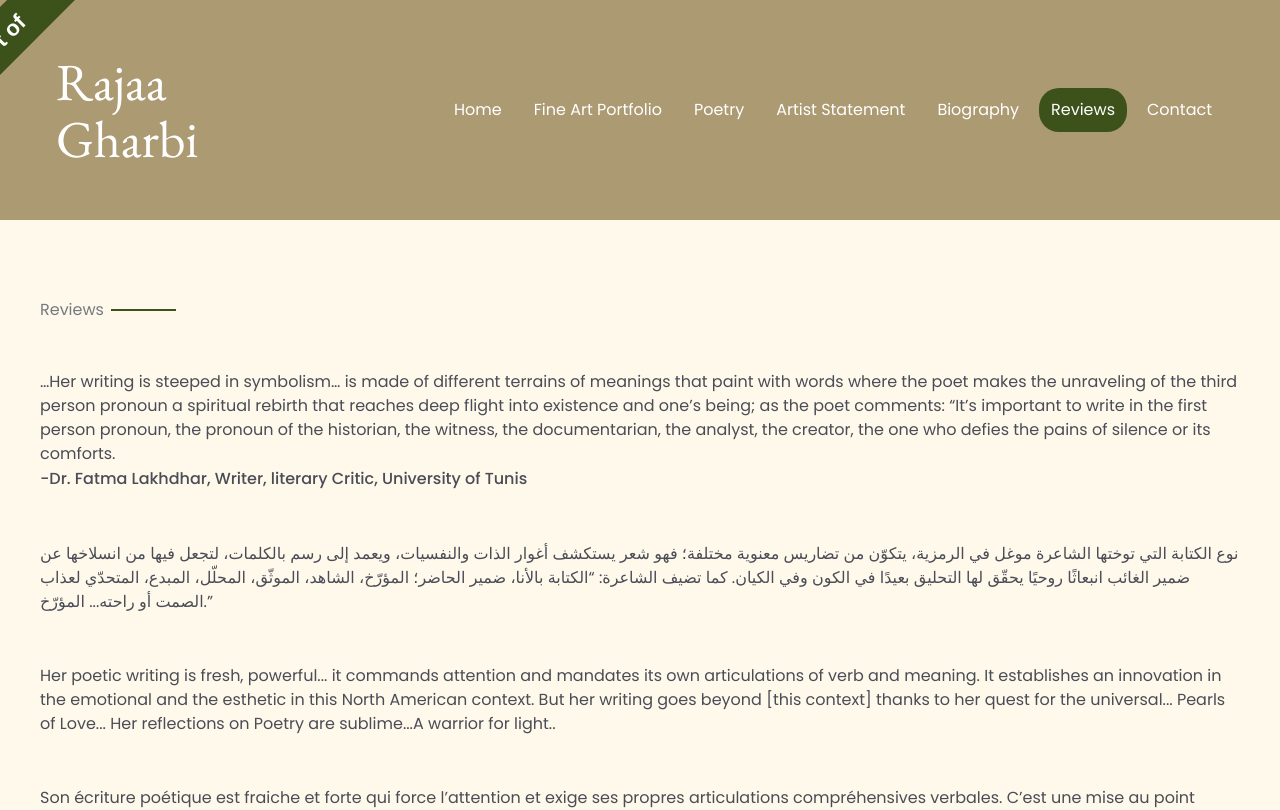
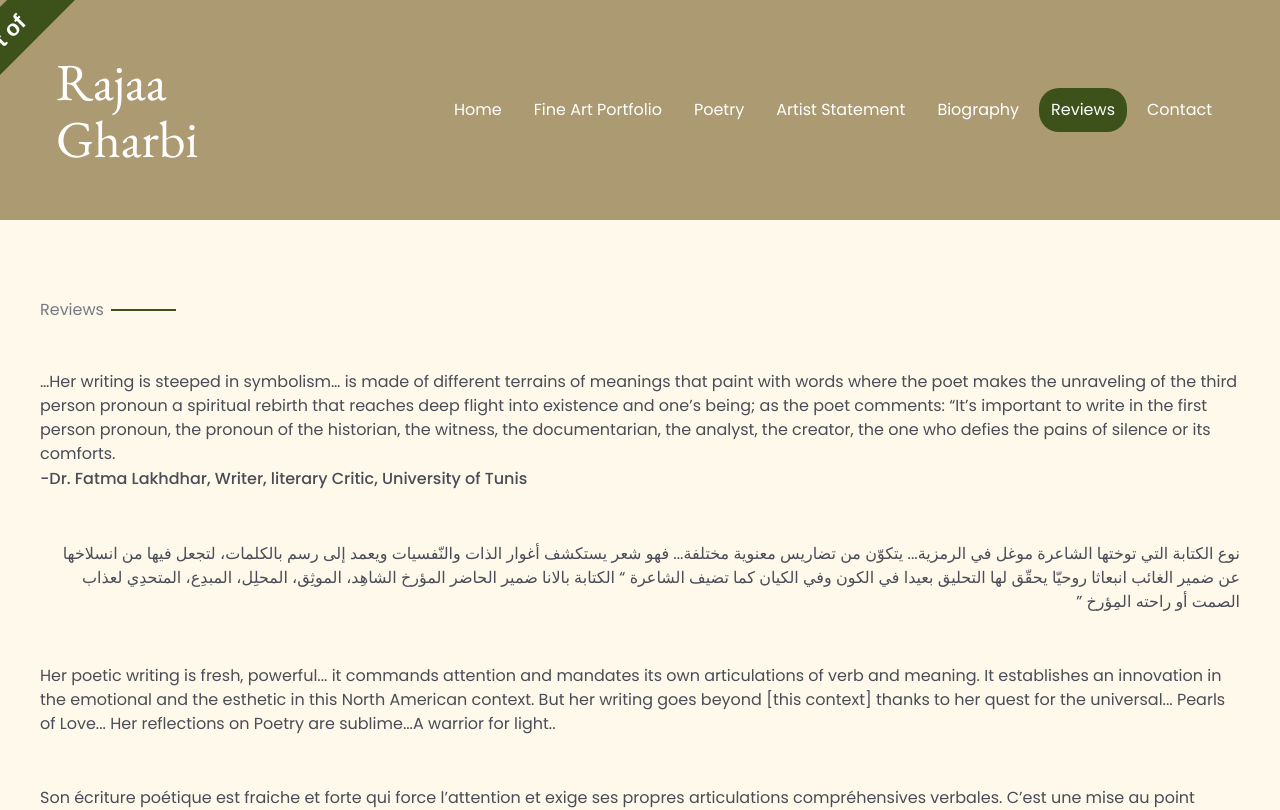
Before and after one commit to Shur0v/artist, a Next.js app: page /event in a window 1280 px wide. Shown: the top 810 px of the page. Built offline with nearby package versions, Linux system fonts and the light colour scheme; a web font is replaced by a local one.

Commit message:
Arabic text fixed

```diff
--- a/src/app/(site)/_components/home/eventsec.tsx
+++ b/src/app/(site)/_components/home/eventsec.tsx
@@ -28,18 +28,9 @@ export default function Eventsec() {
               </div>
 
 
-              <div className="justify-center mb-[50px]">
-                نوع الكتابة التي توختها الشاعرة موغل في الرمزية،
-                يتكوّن من تضاريس معنوية مختلفة؛
-                فهو شعر يستكشف أغوار الذات والنفسيات،
-                ويعمد إلى رسم بالكلمات،
-                لتجعل فيها من انسلاخها عن ضمير الغائب انبعاثًا روحيًا
-                يحقّق لها التحليق بعيدًا في الكون وفي الكيان.
-
-                كما تضيف الشاعرة:
-                &ldquo;الكتابة بالأنا، ضمير الحاضر؛
-                المؤرّخ، الشاهد، الموثّق، المحلّل، المبدع،
-                المتحدّي لعذاب الصمت أو راحته... المؤرّخ.&rdquo;
+              <div className="justify-center mb-[50px]" dir="rtl">
+                نوع الكتابة التي توختها الشاعرة موغل في الرمزية... يتكوّن من تضاريس معنوية مختلفة... فهو شعر يستكشف أغوار الذات والنّفسيات ويعمد إلى رسم بالكلمات، لتجعل فيها من انسلاخها عن ضمير الغائب انبعاثا روحيّا يحقّق لها التحليق بعيدا في الكون وفي الكيان كما تضيف الشاعرة &ldquo; الكتابة بالانا ضمير الحاضر المؤرخ الشاهِد، الموثِق، المحلِل، المبدِع، المتحدِي لعذاب  الصمت أو راحته المِؤرخ &rdquo;
+                <br />
               </div>
 
 
--- a/src/app/(site)/_components/home/slider.tsx
+++ b/src/app/(site)/_components/home/slider.tsx
@@ -83,7 +83,7 @@ export default function Slider() {
   }, []);
 
   return (
-    <div className="main mx-4 lg:mx-0 mt-[20px] md:mt-6">
+    <div className="main mx-4 lg:mx-0 my-[20px] md:mt-6">
       <div className="container">
         <div className="content">
           <div className="flex flex-col justify-center items-center gap-6">
```
Also changed, not shown: 1 other file (tests, documents, lock files or other folders).
